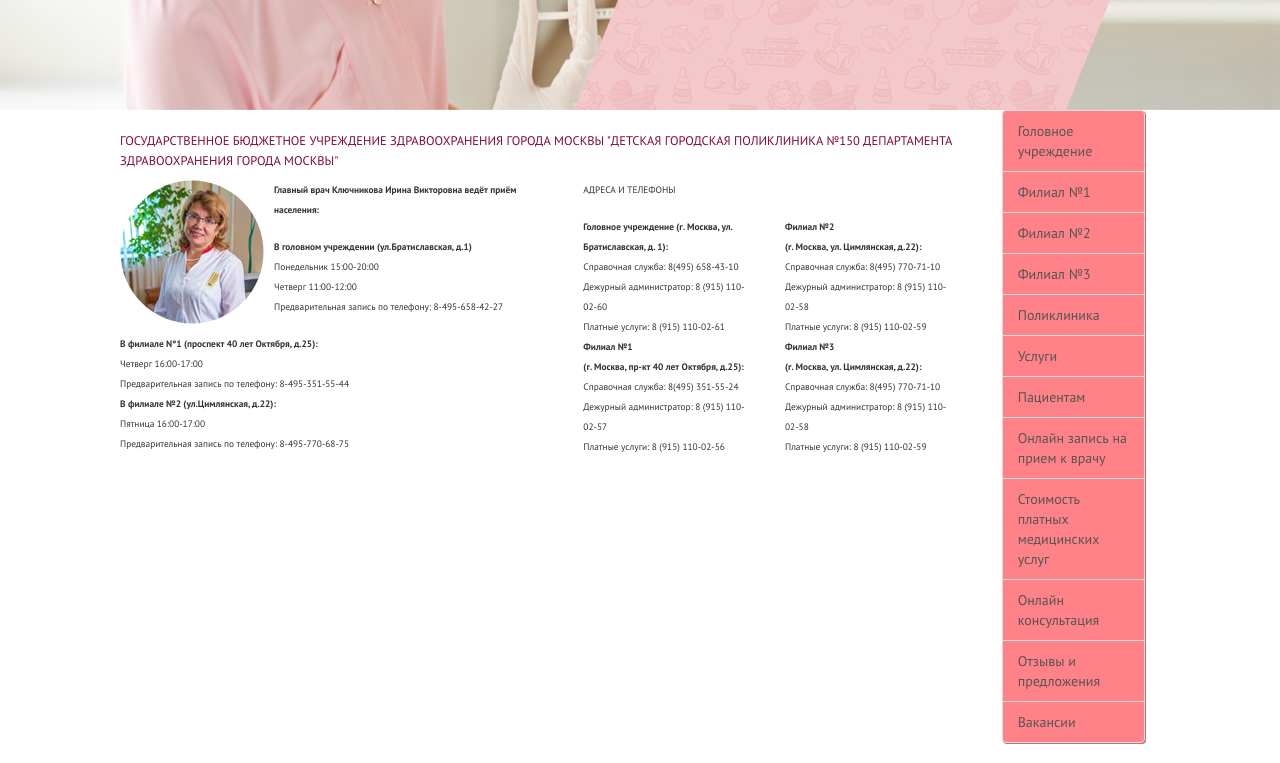
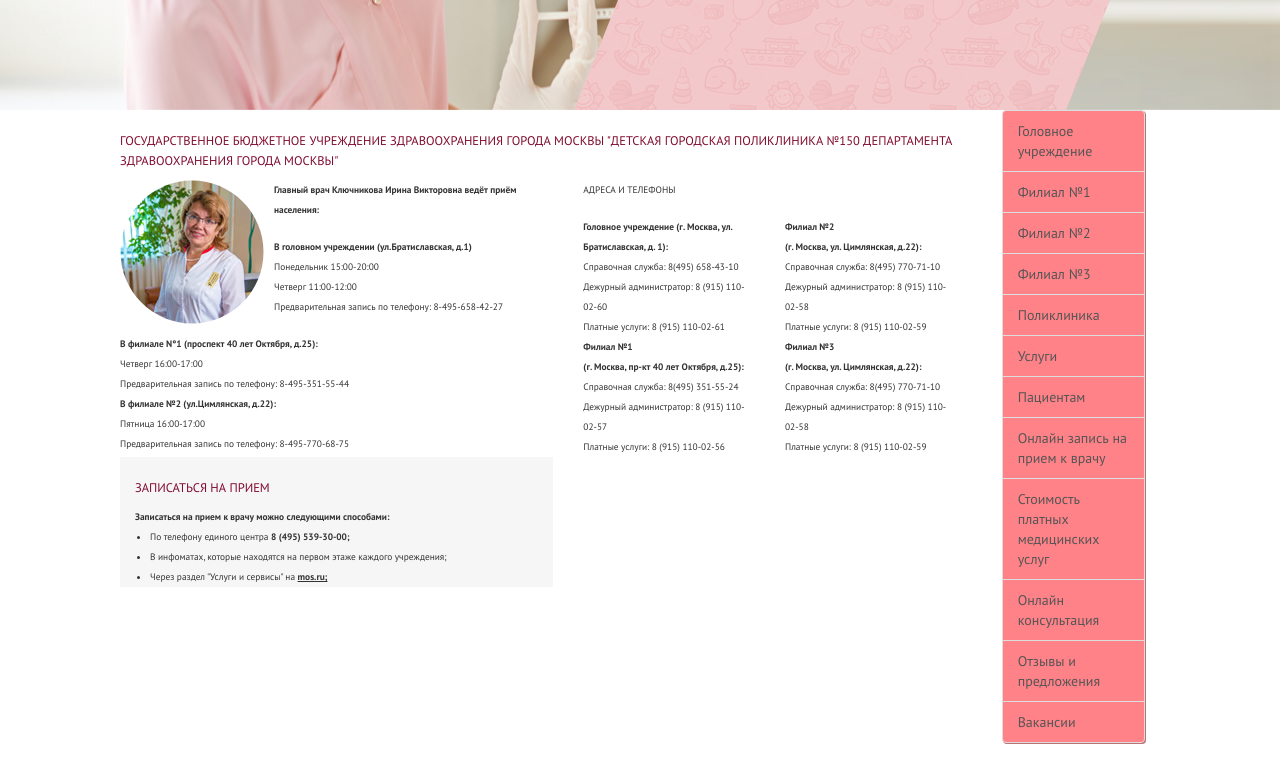
Before and after one commit to coatceatl/dgp, a website: page index.html in a window 1280 px wide. Shown: the part 729-1492 px from the top of the page. Drawn offline with nearby package versions, Linux system fonts and the light colour scheme.

Commit message:
added block registration

```diff
--- a/index.html
+++ b/index.html
@@ -225,6 +225,13 @@
             </div>
             <div class='row'>
               <div class='col-xs-12 col-md-6 registration'>
+                <h2 class='heading'>Записаться на прием</h2>
+                <p class='text caption'>Записаться на прием к врачу можно следующими способами:</p>
+                <ul class='text text-list'>
+                  <li>По телефону единого центра <strong>8 (495) 539-30-00;</strong></li>
+                  <li>В инфоматах, которые находятся на первом этаже каждого учреждения;</li>
+                  <li>Через раздел "Услуги и сервисы" на <strong><u>mos.ru;</u></strong></li>
+                </ul>
               </div>
             </div>
           </div>
--- a/scss/_content.scss
+++ b/scss/_content.scss
@@ -7,3 +7,9 @@
   margin-right: 10px;
   margin-bottom: 10px;
 }
+.text-list {
+  padding-left: 15px;
+}
+.registration {
+  background-color: #f6f6f6;
+}
```
Also changed, not shown: css/style.css, 1 other file.
